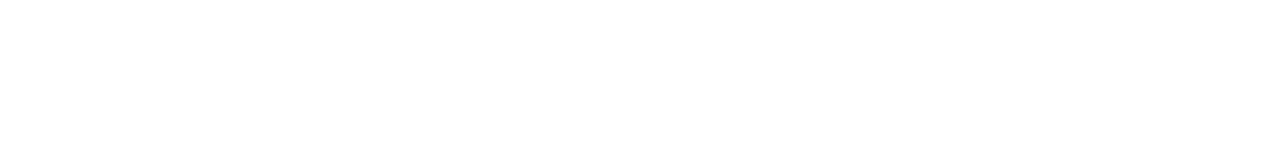
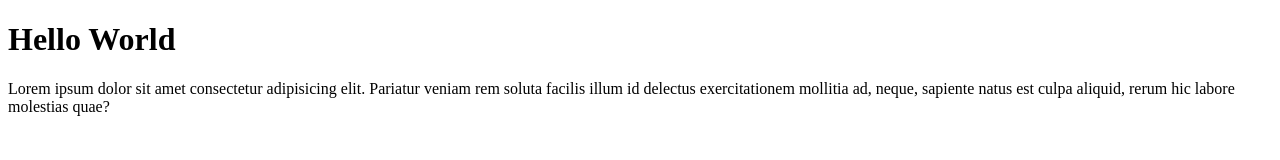
Before and after one commit to vanedacp/day-1, a plain HTML site: page index.html in a window 1280 px wide. Drawn offline with Linux system fonts and the light colour scheme.

Commit message:
changed markup to display header & paragraph

```diff
--- a/index.html
+++ b/index.html
@@ -1,5 +1,23 @@
 <!DOCTYPE html>
-<html lang="en">
+<html>
+    <head>
+        <title>Day 1</title>
+    </head>
+    <body>
+        <h1>Hello World</h1>
+        <p>Lorem ipsum dolor sit amet consectetur adipisicing elit. Pariatur veniam rem soluta facilis illum id delectus exercitationem mollitia ad, neque, sapiente natus est culpa aliquid, rerum hic labore molestias quae?
+            </p>
+        </body>
+
+</html>
+
+
+
+
+
+
+
+<!-- <html lang="en">
 <head>
     <meta charset="UTF-8">
     <meta name="viewport" content="width=device-width, initial-scale=1.0">
@@ -9,4 +27,4 @@
 <body>
 
 </body>
-</html>
+</html> -->
```
